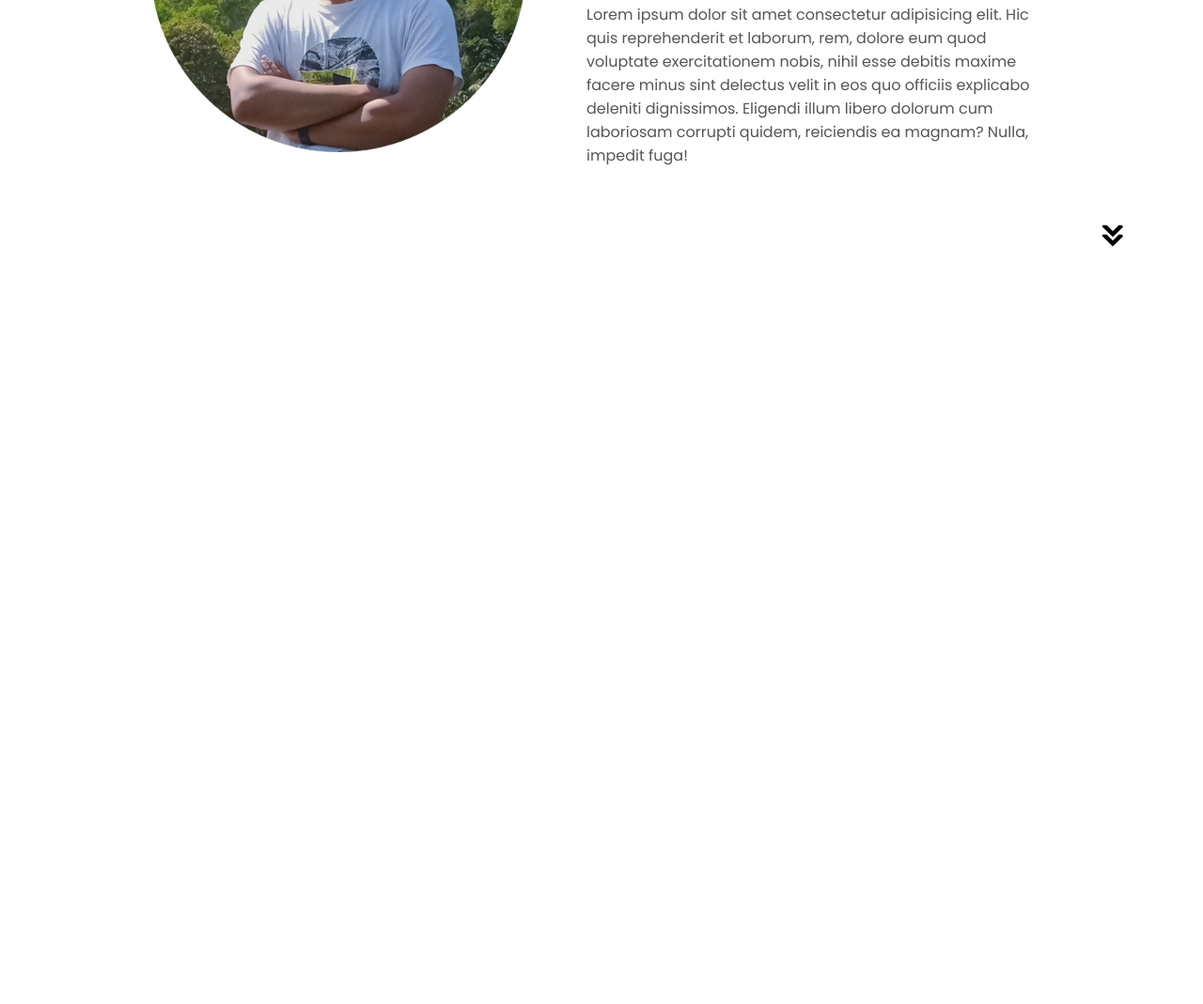
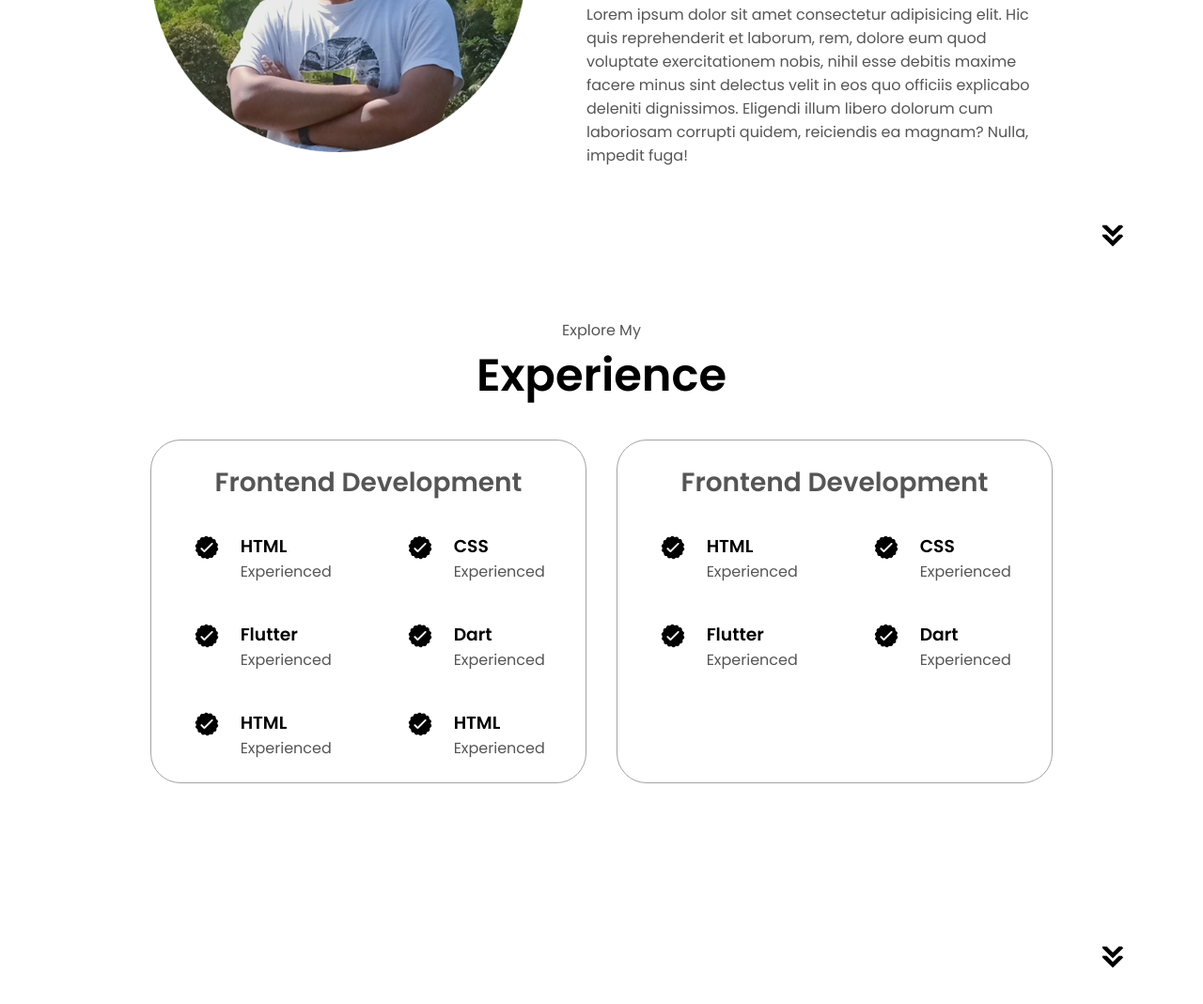
Before and after one commit to ArdyIan/ardyIan_Portfolio, a plain HTML site: page index.html in a window 1280 px wide. Shown: the part 1237-2306 px from the top of the page at 94% size. Before the commit the page ends 1544 px from the top, so only its background shows below. Drawn offline with Linux system fonts and the light colour scheme.

Commit message:
Experience section

```diff
--- a/index.html
+++ b/index.html
@@ -61,51 +61,119 @@
       <h1 class="title">About me</h1>
       <div class="section-container">
         <div class="section_pic-container">
-          <img
-          src="./assets/about-pic.png"
-          alt="Profile picture"
-          class="about-pic"
-          />
+          <img src="./assets/about-pic.png" alt="Profile picture" class="about-pic" />
         </div>
         <div class="about-details-container">
           <div class="about-containers">
             <div class="details-container">
-              <img
-                src="./assets/experience.png"
-                alt="Experience icon"
-                class="icon"
-              />
+              <img src="./assets/experience.png" alt="Experience icon" class="icon" />
               <h3>Experience</h3>
               <p>2+ years <br />Frontend Development</p>
             </div>
             <div class="details-container">
-              <img
-                src="./assets/education.png"
-                alt="Education icon"
-                class="icon"
-              />
+              <img src="./assets/education.png" alt="Education icon" class="icon" />
               <h3>Education</h3>
               <p>B.Sc. Bachelors Degree<br />M.Sc. Masters Degree</p>
             </div>
           </div>
           <div class="text-container">
             <p>
-              Lorem ipsum dolor sit amet consectetur adipisicing elit. Hic quis
-              reprehenderit et laborum, rem, dolore eum quod voluptate
-              exercitationem nobis, nihil esse debitis maxime facere minus sint
-              delectus velit in eos quo officiis explicabo deleniti dignissimos.
-              Eligendi illum libero dolorum cum laboriosam corrupti quidem,
-              reiciendis ea magnam? Nulla, impedit fuga!
+              Lorem ipsum dolor sit amet consectetur adipisicing elit. Hic quis reprehenderit et laborum, rem, dolore eum quod voluptate exercitationem nobis, nihil esse debitis maxime facere minus sint delectus velit in eos quo officiis
+              explicabo deleniti dignissimos. Eligendi illum libero dolorum cum laboriosam corrupti quidem, reiciendis ea magnam? Nulla, impedit fuga!
             </p>
           </div>
         </div>
       </div>
-      <img
-        src="./assets/arrow.png"
-        alt="Arrow icon"
-        class="icon arrow"
-        onclick="location.href='./#experience'"
-      />
+      <img src="./assets/arrow.png" alt="Arrow icon" class="icon arrow" onclick="location.href='./#experience'" />
+    </section>
+    <section id="experience">
+      <p class="section_text_p1">Explore My</p>
+      <h1 class="title">Experience</h1>
+      <div class="experience-details-container">
+        <div class="about-containers">
+          <div class="details-container">
+            <h2 class="experience-sub-title">Frontend Development</h2>
+            <div class="article-container">
+              <article>
+                <img src="./assets/checkmark.png" alt="Experience icon" class="icon" />
+                <div>
+                  <h3>HTML</h3>
+                  <p>Experienced</p>
+                </div>
+              </article>
+              <article>
+                <img src="./assets/checkmark.png" alt="Experience icon" class="icon" />
+                <div>
+                  <h3>CSS</h3>
+                  <p>Experienced</p>
+                </div>
+              </article>
+              <article>
+                <img src="./assets/checkmark.png" alt="Experience icon" class="icon" />
+                <div>
+                  <h3>Flutter</h3>
+                  <p>Experienced</p>
+                </div>
+              </article>
+              <article>
+                <img src="./assets/checkmark.png" alt="Experience icon" class="icon" />
+                <div>
+                  <h3>Dart</h3>
+                  <p>Experienced</p>
+                </div>
+              </article>
+              <article>
+                <img src="./assets/checkmark.png" alt="Experience icon" class="icon" />
+                <div>
+                  <h3>HTML</h3>
+                  <p>Experienced</p>
+                </div>
+              </article>
+              <article>
+                <img src="./assets/checkmark.png" alt="Experience icon" class="icon" />
+                <div>
+                  <h3>HTML</h3>
+                  <p>Experienced</p>
+                </div>
+              </article>
+            </div>
+          </div>
+          <div class="details-container">
+            <h2 class="experience-sub-title">Frontend Development</h2>
+            <div class="article-container">
+              <article>
+                <img src="./assets/checkmark.png" alt="Experience icon" class="icon" />
+                <div>
+                  <h3>HTML</h3>
+                  <p>Experienced</p>
+                </div>
+              </article>
+              <article>
+                <img src="./assets/checkmark.png" alt="Experience icon" class="icon" />
+                <div>
+                  <h3>CSS</h3>
+                  <p>Experienced</p>
+                </div>
+              </article>
+              <article>
+                <img src="./assets/checkmark.png" alt="Experience icon" class="icon" />
+                <div>
+                  <h3>Flutter</h3>
+                  <p>Experienced</p>
+                </div>
+              </article>
+              <article>
+                <img src="./assets/checkmark.png" alt="Experience icon" class="icon" />
+                <div>
+                  <h3>Dart</h3>
+                  <p>Experienced</p>
+                </div>
+              </article>
+            </div>
+          </div>
+        </div>
+      </div>
+      <img src="./assets/arrow.png" alt="Arrow icon" class="icon arrow" onclick="location.href='./#projects'" />
     </section>
     <script src="script.js"></script>
   </body>
--- a/style.css
+++ b/style.css
@@ -306,3 +306,42 @@ section {
   width: 400px;
   margin: auto 0;
 }
+
+/* EXPREINCE SECTION */
+
+#experience {
+  position: relative;
+}
+
+.experience-sub-title {
+  color: rgb(85, 85, 85);
+  font-weight: 600;
+  font-size: 1.75rem;
+  margin-bottom: 2rem;
+}
+
+.experience-detail-container {
+  display: flex;
+  justify-content: center;
+  flex-direction: column;
+}
+
+.article-container {
+  display: flex;
+  text-align: initial;
+  flex-wrap: wrap;
+  flex-direction: row;
+  gap: 2.5rem;
+  justify-content: space-around;
+}
+
+article {
+  display: flex;
+  width: 10rem;
+  justify-content: space-around;
+  gap: 0.5rem;
+}
+
+article .icon {
+  cursor: default;
+}
```
